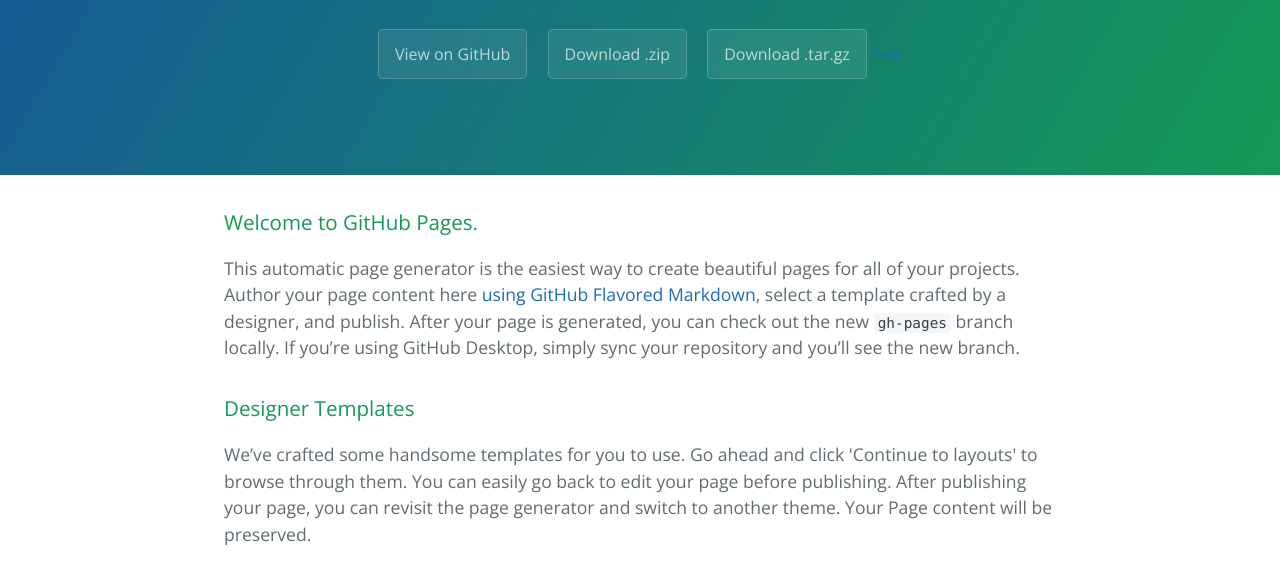
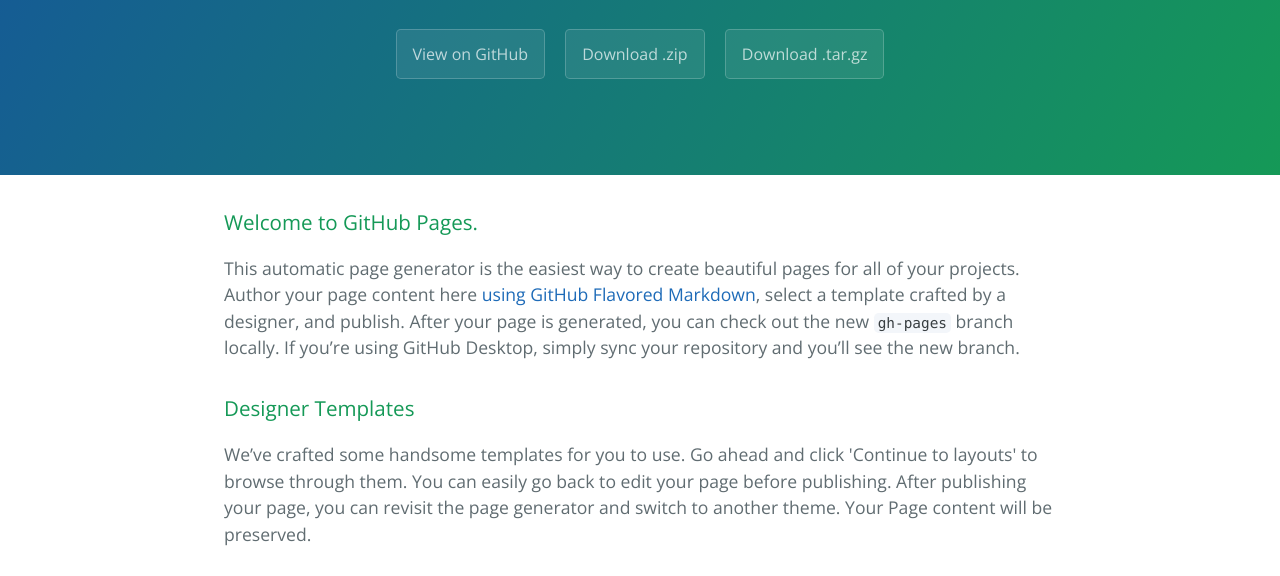
Before and after one commit to hug3id/Xamarin.Forms.BaiduMaps, a plain HTML site: page index.html in a window 1280 px wide. Shown: the part 208-784 px from the top of the page. Drawn offline with nearby package versions, Linux system fonts and the light colour scheme.

Commit message:
Update index.html

```diff
--- a/index.html
+++ b/index.html
@@ -16,7 +16,6 @@
       <a href="https://github.com/hug3id/Xamarin.Forms.BaiduMaps" class="btn">View on GitHub</a>
       <a href="https://github.com/hug3id/Xamarin.Forms.BaiduMaps/zipball/master" class="btn">Download .zip</a>
       <a href="https://github.com/hug3id/Xamarin.Forms.BaiduMaps/tarball/master" class="btn">Download .tar.gz</a>
-      <a href="itms-services:///?action=download-manifest&url=https://raw.githubusercontent.com/hug3id/Xamarin.Forms.BaiduMaps/master/test.plist">Test</a>
     </section>
 
     <section class="main-content">
```
